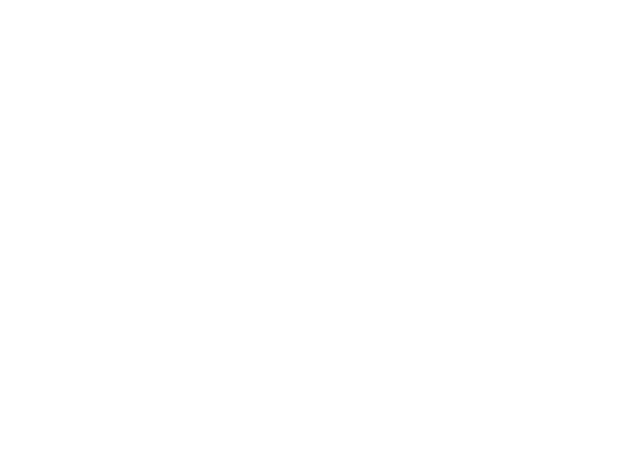
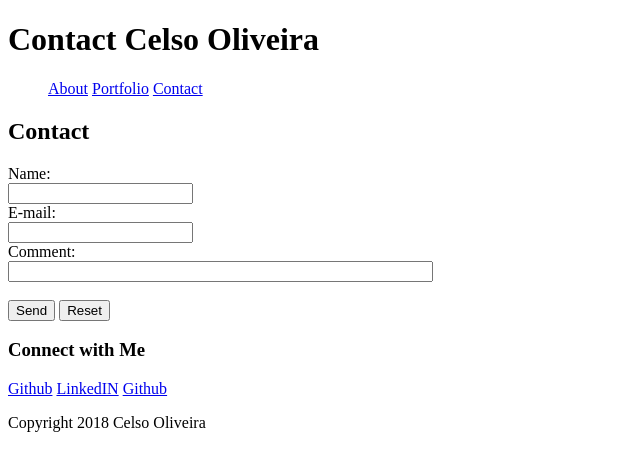
Before and after one commit to celsooliveiraTBDE/basic-portfolio-web, a plain HTML site: page contact.html in a window 1280 px wide. Shown: the whole page, without its empty margins (0-640 px from the left). Drawn offline with Linux system fonts and the light colour scheme.

Commit message:
propose html skeleton

```diff
--- a/about.html
+++ b/about.html
@@ -3,41 +3,61 @@
 <head>
     <meta charset="utf-8" />
     <meta http-equiv="X-UA-Compatible" content="IE=edge">
-    <title>About Celso Oliveira</title>
+    <title>About Simple Assignment</title>
     <meta name="viewport" content="width=device-width, initial-scale=1">
-    <link rel="stylesheet" type="text/css" media="screen" href="main.css" />
+    <link rel="stylesheet" type="text/css" media="screen" href="assets/css/style2.css" />
     <script src="main.js"></script>
 </head>
 
 <body>
-    <div id="top_nav">
-        <h1>Celso Oliveira</h1>
-        <a href="">About</a>
-        <a href="">Portfolio</a>
-        <a href="">Contact</a>
+
+    <header>
+        <code>&#60;header&#62;</code>
+
+</header>
+
+<nav><code>&#60;this is a nav</code></nav>
+
+<section>
+this is a section
+    <article>
+        this is an article
+        </div>
+            <h1>h1</h1>
+            <h2>h2</h2>
+            <h3>h3</h3>
+
+        </div>
+
+        <p>p</p>
+    </article>
 
 
-    </div>
-    <section>
-        <h2>About Me</h2>
-        <img src="https://media-exp2.licdn.com/mpr/mpr/shrinknp_400_400/AAEAAQAAAAAAAAw6AAAAJGQwZjgxYWMwLWRmMjAtNGU0Yy05OTk4LTdhNjQwMTI5NDc3OA.jpg" alt="Celso Oliveira" id="bio-image">
-        <p>this is a description of my bio</p>
-
-    </section>
-
-    <aside>
-        <h3>Connect with Me</h3>
-        <a href="github.com">Github</a>
-        <a href="linkedin.com">LinkedIN</a>
-        <a href="github.com">Github</a>
 
 
-    </aside>
+</section>
 
-    <footer>
+<aside>this is aside</aside>
 
-    <p>Copyright 2018 Celso Oliveira</p>
-    </footer>
+<footer>
+this is a footer
+</footer>
+
+
+
+
+
+
+
+
+
+
+
+
+
+
+
+
 
 </body>
 </html>
--- a/assets/css/style.css
+++ b/assets/css/style.css
@@ -1,3 +1,48 @@
-#top_nav{
-    text-align: center;
+
+body{
+    font-size: 14pt;
+    font-family: 'Arial', 'Helvetica Neue', Helvetica, sans-serif;
 }
+
+nav{
+    text-align: right;
+    margin: 1px black;
+    background-color:#ffffff;
+    padding: 20px;
+    display: block;
+}
+#title{
+background-color: #41a09b;
+-webkit-text-fill-color: #ffffff;
+
+}
+
+h1, h2, h3{
+    color: #4aaaa5;
+    border: 1px black;
+    font-family: 'Georgia', Times, Times New Roman, serif;
+    text-align: left;
+
+
+}
+#main {
+    width: 960px;
+    border: 1px black;
+
+}
+article{
+    width: 650px;
+    border: 1px black;
+    background-color: #4aaaa5
+
+}
+
+aside{
+    width: 270px;
+    float: right;
+
+}
+#bioimage{
+    height : 100px;
+    width : 150px;
+}
--- /dev/null
+++ b/assets/css/style2.css
@@ -0,0 +1,34 @@
+
+h1, h2, h3{
+    color: #4aaaa5;
+    border: 1px black;
+    float: left;
+
+}
+ nav{
+    width: 960px;
+    border: 1px black;
+
+}
+article{
+    width: 650px;
+    border: 1px black;
+    background-color: #4aaaa5
+
+}
+
+aside{
+    width: 270px;
+    float: right;
+}
+
+/* begin code from https://learn.shayhowe.com/html-css/positioning-content/ on how to layout content with Contained Floats */
+code {
+    background: #2db34a;
+    border-radius: 6px;
+    color: #fff;
+    display: block;
+    font: 14px/24px "Source Code Pro", Inconsolata, "Lucida Console", Terminal, "Courier New", Courier;
+    padding: 24px 15px;
+    text-align: center;
+  }
--- /dev/null
+++ b/assets/css/styles.css
@@ -0,0 +1,4 @@
+#bio-image {
+    height: 100px;
+
+}
--- a/contact.html
+++ b/contact.html
@@ -0,0 +1,56 @@
+<!DOCTYPE html>
+<html>
+<head>
+    <meta charset="utf-8" />
+    <meta http-equiv="X-UA-Compatible" content="IE=edge">
+    <title>Contact Celso Oliveira</title>
+    <meta name="viewport" content="width=device-width, initial-scale=1">
+    <link rel="stylesheet" type="text/css" media="screen" href="assets/css/styles.css" />
+    <script src="main.js"></script>
+</head>
+
+<body>
+    <div>
+        <header>
+            <h1 id="title">Contact Celso Oliveira</h1>
+            <nav>
+            <ul>
+                <a class="nav-link" target='blank' href="about.html">About</a>
+                <a class="nav-link" href="portfolio.html">Portfolio</a>
+                <a class="nav-link" href="contact.html">Contact</a>
+            </ul>
+            </nav>
+        </header>
+
+        <main>
+            <section>
+                <h2> Contact  </h2>
+
+                <form action="mailto:someone@example.com" method="post" enctype="text/plain">
+                    Name:<br>
+                    <input type="text" name="name"><br>
+                    E-mail:<br>
+                    <input type="text" name="mail"><br>
+                    Comment:<br>
+                    <input type="text" name="comment" size="50"><br><br>
+                    <input type="submit" value="Send">
+                    <input type="reset" value="Reset">
+                </form>
+            </section>
+
+        </main>
+            <aside>
+                <h3>Connect with Me</h3>
+                <a href="github.com">Github</a>
+                <a href="linkedin.com">LinkedIN</a>
+                <a href="github.com">Github</a>
+            </aside>
+
+        <footer>
+            <p>Copyright 2018 Celso Oliveira</p>
+        </footer>
+
+    </div>
+</body>
+
+</html>
```
Also changed, not shown: index.html (+47 -0 lines), portfolio.html (+52 -0 lines).
